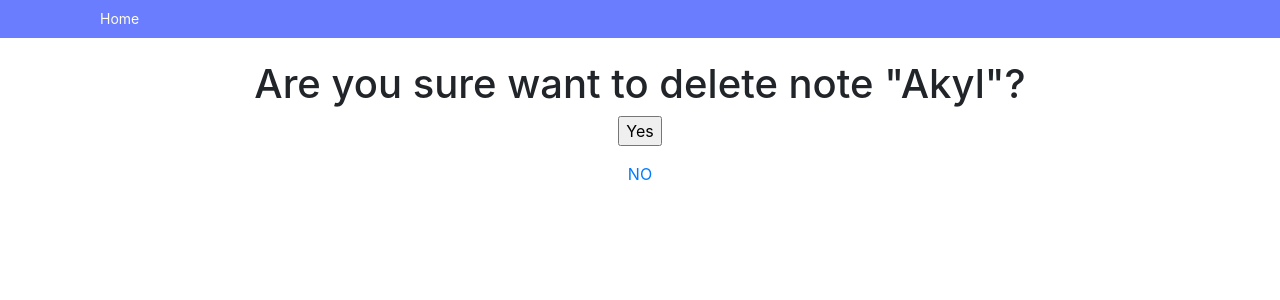
After one commit to aydarbekov/Guest_book, a Django app: page /note/1/delete/ in a window 1280 px wide. The commit adds this page. Shown: the top 300 px of the page. Run offline with Django 3.2, Linux system fonts and the light colour scheme; data comes from the database, SQL or seed files in the repository; some libraries are stand-ins or nearby versions.

Commit message:
added delete

```diff
--- a/guest_book/guest_book/urls.py
+++ b/guest_book/guest_book/urls.py
@@ -21,5 +21,6 @@ urlpatterns = [
     path('admin/', admin.site.urls),
     path('', webapp_views.index_views, name='index'),
     path('notes/add', webapp_views.note_create_view, name='note_add'),
-    path('note/<int:pk>/edit/', webapp_views.note_update_view, name = 'note_update')
+    path('note/<int:pk>/edit/', webapp_views.note_update_view, name = 'note_update'),
+    path('note/<int:pk>/delete/', webapp_views.note_delete, name = 'note_delete')
 ]
--- a/guest_book/webapp/static/css/style.css
+++ b/guest_book/webapp/static/css/style.css
@@ -43,3 +43,7 @@ body {
     border: solid 1px red;
     box-shadow: red 0 0 3px;
 }
+
+h1{
+    text-align: center;
+}
--- a/guest_book/webapp/templates/base.html
+++ b/guest_book/webapp/templates/base.html
@@ -8,6 +8,7 @@
          content="width=device-width, user-scalable=no, initial-scale=1.0, maximum-scale=1.0, minimum-scale=1.0">
     <meta http-equiv="X-UA-Compatible" content="ie=edge">
     <title>{% block title %}Blog{% endblock %}</title>
+    <link rel="stylesheet" href="https://stackpath.bootstrapcdn.com/bootstrap/4.3.1/css/bootstrap.min.css" integrity="sha384-ggOyR0iXCbMQv3Xipma34MD+dH/1fQ784/j6cY/iJTQUOhcWr7x9JvoRxT2MZw1T" crossorigin="anonymous">
     <link rel="stylesheet" href="{% static 'css/style.css' %}">
 </head>
 <body>
@@ -22,5 +23,8 @@
 <div class="container">
     {% block content %}{% endblock %}
 </div>
+<script src="https://code.jquery.com/jquery-3.3.1.slim.min.js" integrity="sha384-q8i/X+965DzO0rT7abK41JStQIAqVgRVzpbzo5smXKp4YfRvH+8abtTE1Pi6jizo" crossorigin="anonymous"></script>
+<script src="https://cdnjs.cloudflare.com/ajax/libs/popper.js/1.14.7/umd/popper.min.js" integrity="sha384-UO2eT0CpHqdSJQ6hJty5KVphtPhzWj9WO1clHTMGa3JDZwrnQq4sF86dIHNDz0W1" crossorigin="anonymous"></script>
+<script src="https://stackpath.bootstrapcdn.com/bootstrap/4.3.1/js/bootstrap.min.js" integrity="sha384-JjSmVgyd0p3pXB1rRibZUAYoIIy6OrQ6VrjIEaFf/nJGzIxFDsf4x0xIM+B07jRM" crossorigin="anonymous"></script>
 </body>
 </html>
--- /dev/null
+++ b/guest_book/webapp/templates/delete.html
@@ -0,0 +1,13 @@
+{% extends "base.html" %}
+{% block title %}Delete Note{% endblock %}
+{#{% block menu %}#}
+{#    <li><a href="{% url 'task_view' task.pk %}">View</a></li>#}
+{#{% endblock %}#}
+{% block content %}
+    <h1>Are you sure want to delete note "{{ note }}"?</h1>
+    <form method="POST" action="{% url "note_delete" note.pk %}" class="text-center">
+        {% csrf_token %}
+        <p><input type="submit" value="Yes"></p>
+        <p><a href="{% url "index" %}">NO</a></p>
+    </form>
+{% endblock %}
--- a/guest_book/webapp/views.py
+++ b/guest_book/webapp/views.py
@@ -35,3 +35,11 @@ def note_update_view(request, pk):
             return redirect('index')
         else:
             return render(request, 'update.html', context={'form': form, 'note': note})
+
+def note_delete(request, pk):
+    note = get_object_or_404(Note, pk=pk)
+    if request.method == 'GET':
+        return render(request, 'delete.html', context={'note': note})
+    elif request.method == 'POST':
+        note.delete()
+        return redirect('index')
```
Also changed, not shown: guest_book/webapp/templates/index.html (+12 -4 lines).
